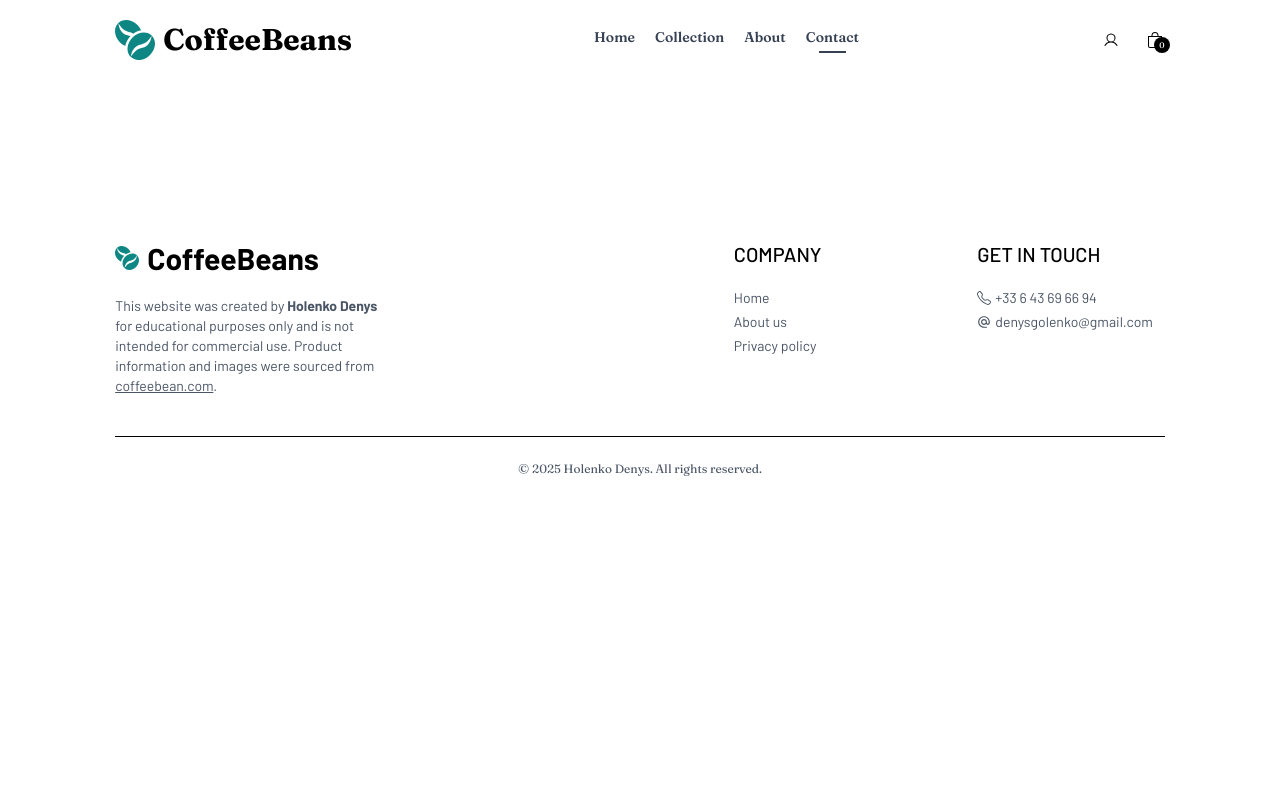
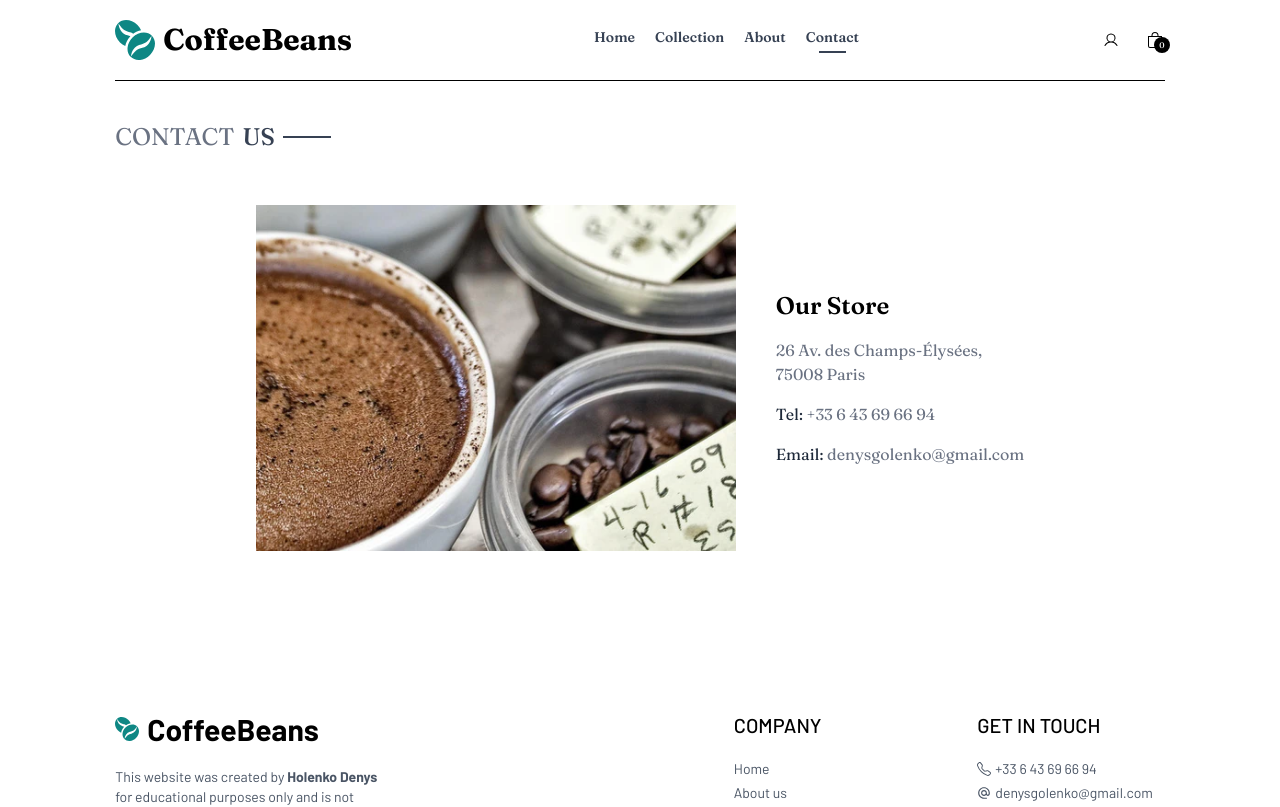
Before and after one commit to usernameDenys/coffeebeans, a React (Vite) app: page /contact in a window 1280 px wide. Shown: the top 807 px of the page. Built offline with nearby package versions, Linux system fonts and the light colour scheme.

Commit message:
contact page added

```diff
--- a/src/components/Footer.jsx
+++ b/src/components/Footer.jsx
@@ -6,7 +6,7 @@
 const Footer = () => {
     return (
 
-        <div>
+        <>
             <div className='flex flex-col sm:grid grid-cols-[3fr_1fr_1fr] gap-14 my-10 mt-40 text-sm font-[Barlow]'>
                 <div>
                     <div className='flex items-center gap-2 mb-5'>
@@ -44,7 +44,7 @@
                 </p>
             </div>
 
-        </div>
+        </>
 
     )
 }
--- a/src/pages/About.jsx
+++ b/src/pages/About.jsx
@@ -4,7 +4,7 @@
 
 const About = () => {
     return (
-        <div>
+        <>
             <div className='text-2xl text-center pt-8 border-t'>
                 <Title titlePart1={'ABOUT'} titlePart2={'US'} />
             </div>
@@ -29,7 +29,7 @@
                 </articl>
             </div>
 
-        </div>
+        </>
     )
 }
 
--- a/src/pages/Contact.jsx
+++ b/src/pages/Contact.jsx
@@ -1,10 +1,39 @@
 import React from 'react'
+import Title from '../components/Title'
+import contact from '../assets/images/contact.webp'
 
 const Contact = () => {
     return (
-        <div>
+        <>
+            <div className='to-current text-2xl pt-10 border-t'>
+                <Title titlePart1={'CONTACT'} titlePart2={'US'} />
+            </div>
+            <div className='flex flex-col justify-center sm:flex-row gap-10 my-10 mb-28'>
+                <img
+                    src={contact}
+                    alt='cup of coffee photo'
+                    className='w-full sm:max-w-[480px]'
+                />
 
-        </div>
+                <article className='flex flex-col justify-center items-start gap-4'>
+                    <h3 className='font-semibold text-altext-gray-600 text-2xl'>Our Store</h3>
+                    <p className='text-gray-500'>
+                        26 Av. des Champs-Élysées,
+                        <br />
+                        75008 Paris
+                    </p>
+
+                    <p className='text-gray-800'>
+                        Tel: <span className='text-gray-500'>+33 6 43 69 66 94</span>
+                    </p>
+                    <p className=' text-gray-800'>
+                        Email: <span className='text-gray-500'>denysgolenko@gmail.com</span>
+                    </p>
+                </article>
+
+            </div>
+
+        </>
     )
 }
 
```
